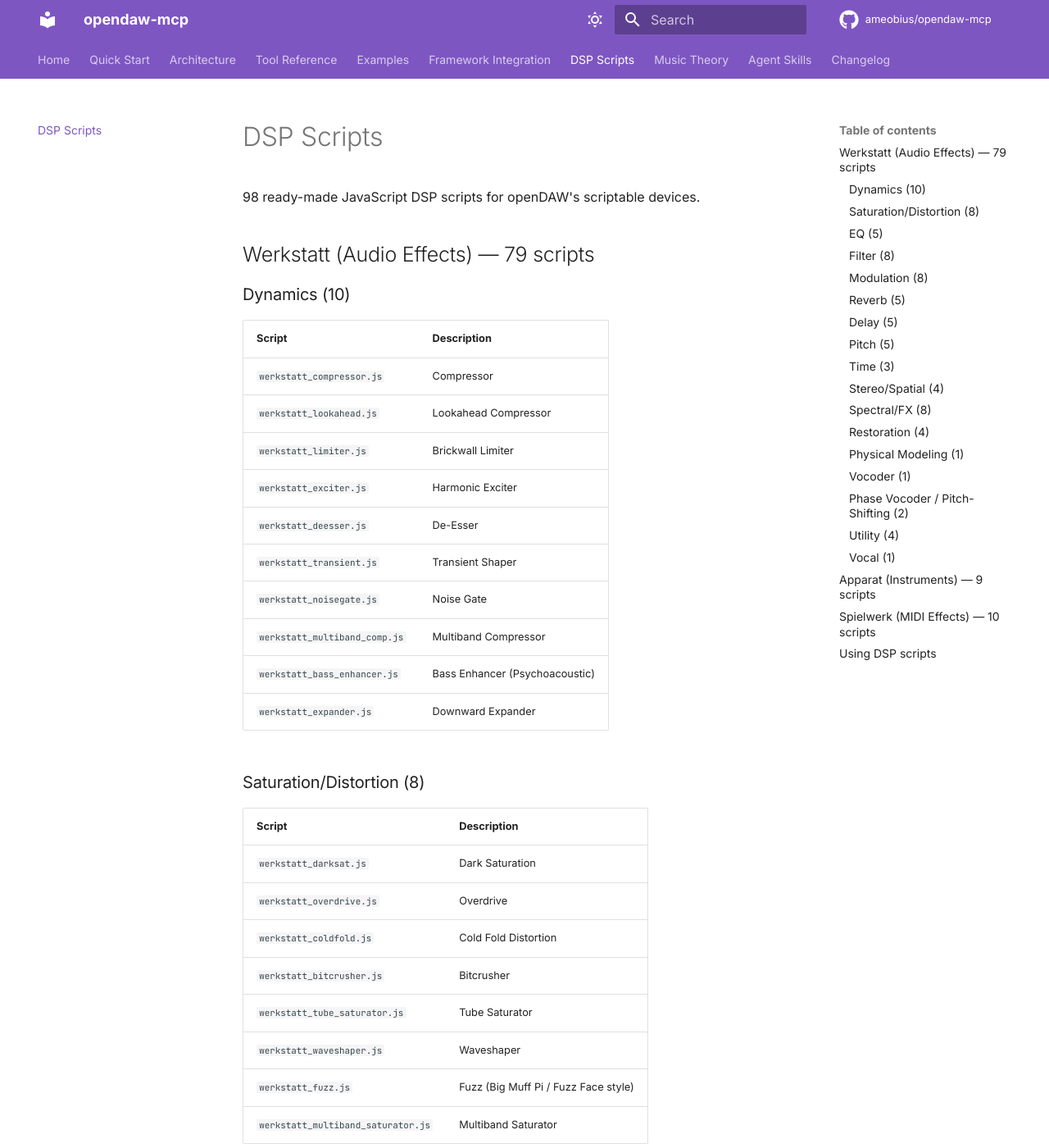
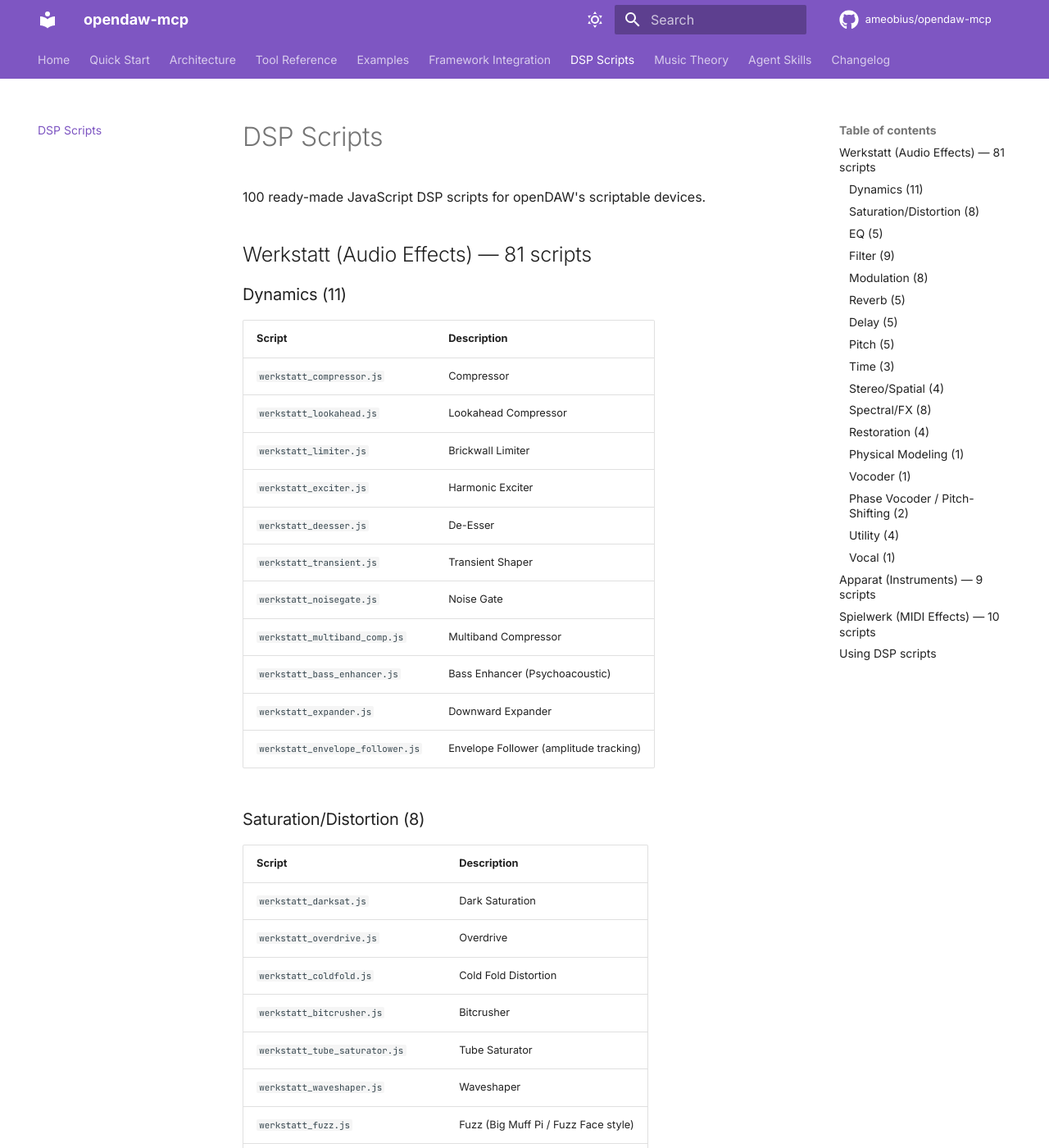
Before and after one commit to ameobius-ai/opendaw-mcp, an MkDocs documentation site: the page built from docs/dsp-scripts.md, in a window 1280 px wide and 1400 px high. Shown: the whole window at 82% size. Built offline with MkDocs 1.6.1 and Material for MkDocs 9.7.7, drawn with Linux system fonts in a browser that asks for light colours; comment, search, counter and statistics services are not loaded; some of the changed text lies outside the part shown.

Commit message:
docs: sync skills + dsp-scripts.md for liquid_dnb + envelope_follower + auto_wah
- opendaw-genres skill: added liquid_dnb to arrangement table,
  humanization ladder (0.05 timing, +0.01 bias)
- docs/dsp-scripts.md: updated to 100 scripts (81 Werkstatt),
  added envelope_follower (dynamics 10→11), auto_wah (filter 8→9)
- 348 tools, 100 DSP, 2099 tests

```diff
--- a/docs/dsp-scripts.md
+++ b/docs/dsp-scripts.md
@@ -1,10 +1,10 @@
 # DSP Scripts
 
-98 ready-made JavaScript DSP scripts for openDAW's scriptable devices.
+100 ready-made JavaScript DSP scripts for openDAW's scriptable devices.
 
-## Werkstatt (Audio Effects) — 79 scripts
+## Werkstatt (Audio Effects) — 81 scripts
 
-### Dynamics (10)
+### Dynamics (11)
 
 | Script | Description |
 |--------|-------------|
@@ -18,6 +18,7 @@
 | `werkstatt_multiband_comp.js` | Multiband Compressor |
 | `werkstatt_bass_enhancer.js` | Bass Enhancer (Psychoacoustic) |
 | `werkstatt_expander.js` | Downward Expander |
+| `werkstatt_envelope_follower.js` | Envelope Follower (amplitude tracking) |
 
 ### Saturation/Distortion (8)
 
@@ -42,7 +43,7 @@
 | `werkstatt_tilt_eq.js` | Tilt EQ |
 | `werkstatt_matching_eq.js` | Matching EQ (Spectral Balance Corrector) |
 
-### Filter (8)
+### Filter (9)
 
 | Script | Description |
 |--------|-------------|
@@ -53,6 +54,7 @@
 | `werkstatt_formant_filter.js` | Formant Filter |
 | `werkstatt_moog_ladder.js` | Moog Ladder Filter |
 | `werkstatt_autowah.js` | Autowah |
+| `werkstatt_auto_wah.js` | Auto-Wah (envelope-driven biquad sweep, Mu-Tron III) |
 | `werkstatt_svf.js` | State Variable Filter (Chamberlin) |
 
 ### Modulation (8)
```
Also changed, not shown: skills/opendaw-genres/SKILL.md (+2 -0 lines).
